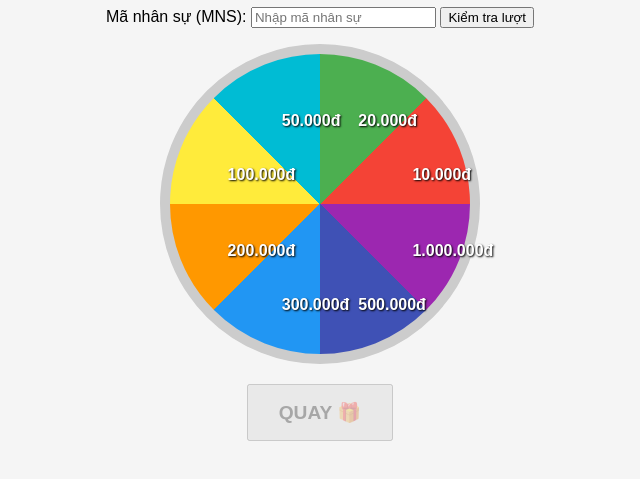
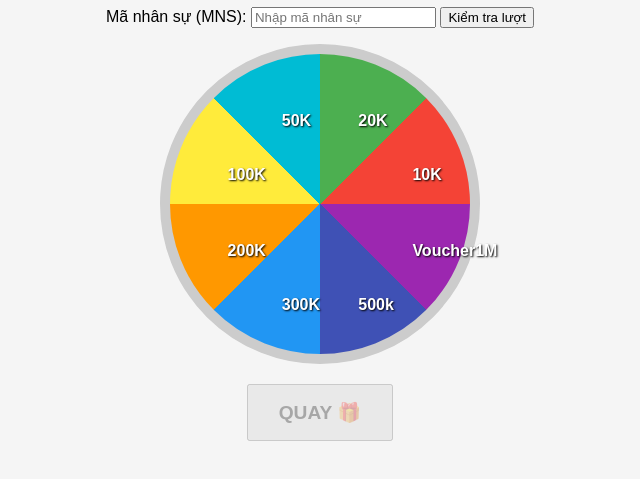
Before and after one commit to Ngoctrainer/vong-quay-trung-thuong, a plain HTML site: page index.html in a window 1280 px wide. Shown: the part 61-540 px from the top of the page, without its empty margins (320-960 px from the left). Drawn offline with Linux system fonts and the light colour scheme.

Commit message:
Update index.html

```diff
--- a/index.html
+++ b/index.html
@@ -19,14 +19,14 @@
 
   <div class="wheel-container">
  <div class="wheel" id="wheel">
-<div class="label" style="transform: rotate(22.5deg) translate(100px) rotate(-22.5deg)">1.000.000đ</div>
-<div class="label" style="transform: rotate(67.5deg) translate(100px) rotate(-67.5deg)">500.000đ</div>
-<div class="label" style="transform: rotate(112.5deg) translate(100px) rotate(-112.5deg)">300.000đ</div>
-<div class="label" style="transform: rotate(157.5deg) translate(100px) rotate(-157.5deg)">200.000đ</div>
-<div class="label" style="transform: rotate(202.5deg) translate(100px) rotate(-202.5deg)">100.000đ</div>
-<div class="label" style="transform: rotate(247.5deg) translate(100px) rotate(-247.5deg)">50.000đ</div>
-<div class="label" style="transform: rotate(292.5deg) translate(100px) rotate(-292.5deg)">20.000đ</div>
-<div class="label" style="transform: rotate(337.5deg) translate(100px) rotate(-337.5deg)">10.000đ</div>
+<div class="label" style="transform: rotate(22.5deg) translate(100px) rotate(-22.5deg)">Voucher1M</div>
+<div class="label" style="transform: rotate(67.5deg) translate(100px) rotate(-67.5deg)">500k</div>
+<div class="label" style="transform: rotate(112.5deg) translate(100px) rotate(-112.5deg)">300K</div>
+<div class="label" style="transform: rotate(157.5deg) translate(100px) rotate(-157.5deg)">200K</div>
+<div class="label" style="transform: rotate(202.5deg) translate(100px) rotate(-202.5deg)">100K</div>
+<div class="label" style="transform: rotate(247.5deg) translate(100px) rotate(-247.5deg)">50K</div>
+<div class="label" style="transform: rotate(292.5deg) translate(100px) rotate(-292.5deg)">20K</div>
+<div class="label" style="transform: rotate(337.5deg) translate(100px) rotate(-337.5deg)">10K</div>
     </div>
   </div>
 
```
